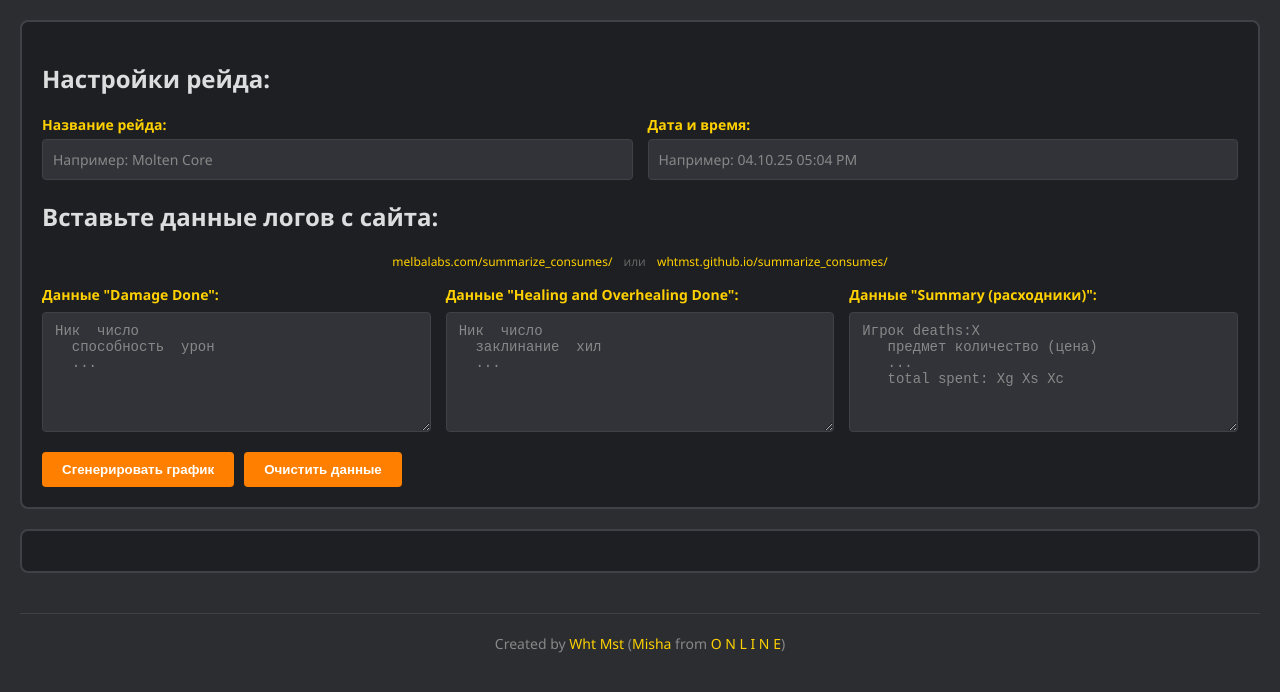
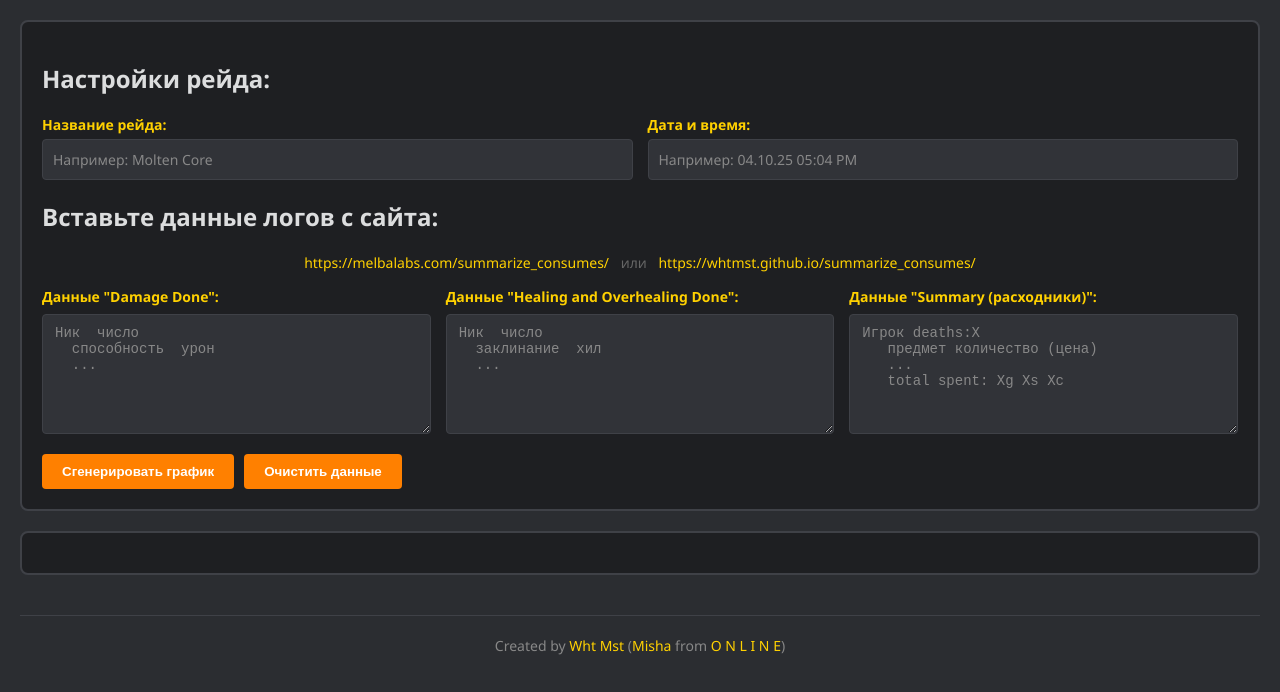
Before and after one commit to whtmst/twow-consumables-chart, a plain HTML site: page index.html in a window 1280 px wide. Drawn offline with Linux system fonts and the light colour scheme.

Commit message:
Update index.html

```diff
--- a/index.html
+++ b/index.html
@@ -269,7 +269,7 @@
 		.website-links {
 		    text-align: center;
 		    margin-bottom: 15px;
-		    font-size: 12px;
+		    font-size: 14px;
 		    color: #888;
 		}
 
@@ -307,9 +307,9 @@
 
             <h2>Вставьте данные логов с сайта:</h2>
 				<div class="website-links">
-				    <a href="https://melbalabs.com/summarize_consumes/" target="_blank">melbalabs.com/summarize_consumes/</a>
+				    <a href="https://melbalabs.com/summarize_consumes/" target="_blank">https://melbalabs.com/summarize_consumes/</a>
 				    <span class="separator">или</span>
-				    <a href="https://whtmst.github.io/summarize_consumes/" target="_blank">whtmst.github.io/summarize_consumes/</a>
+				    <a href="https://whtmst.github.io/summarize_consumes/" target="_blank">https://whtmst.github.io/summarize_consumes/</a>
 				</div>
             <div class="data-inputs">
                 <div>
```
